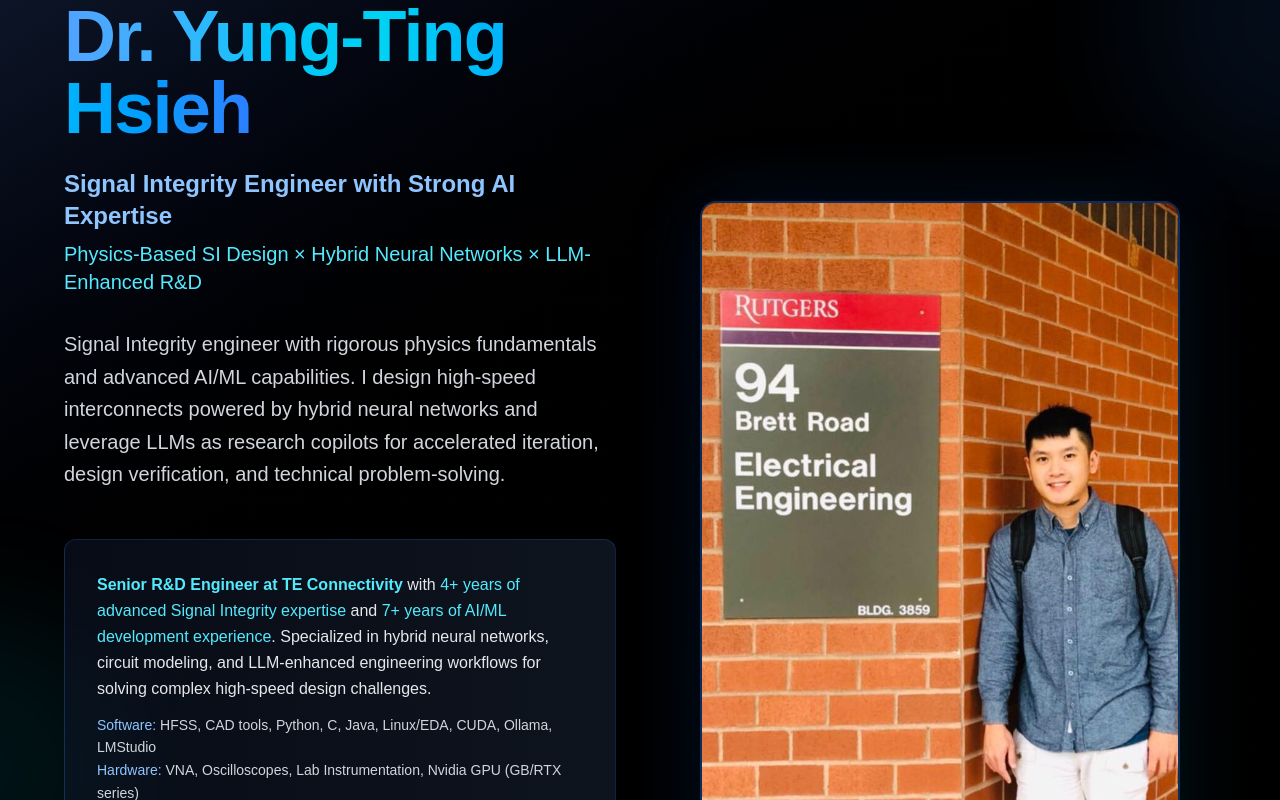
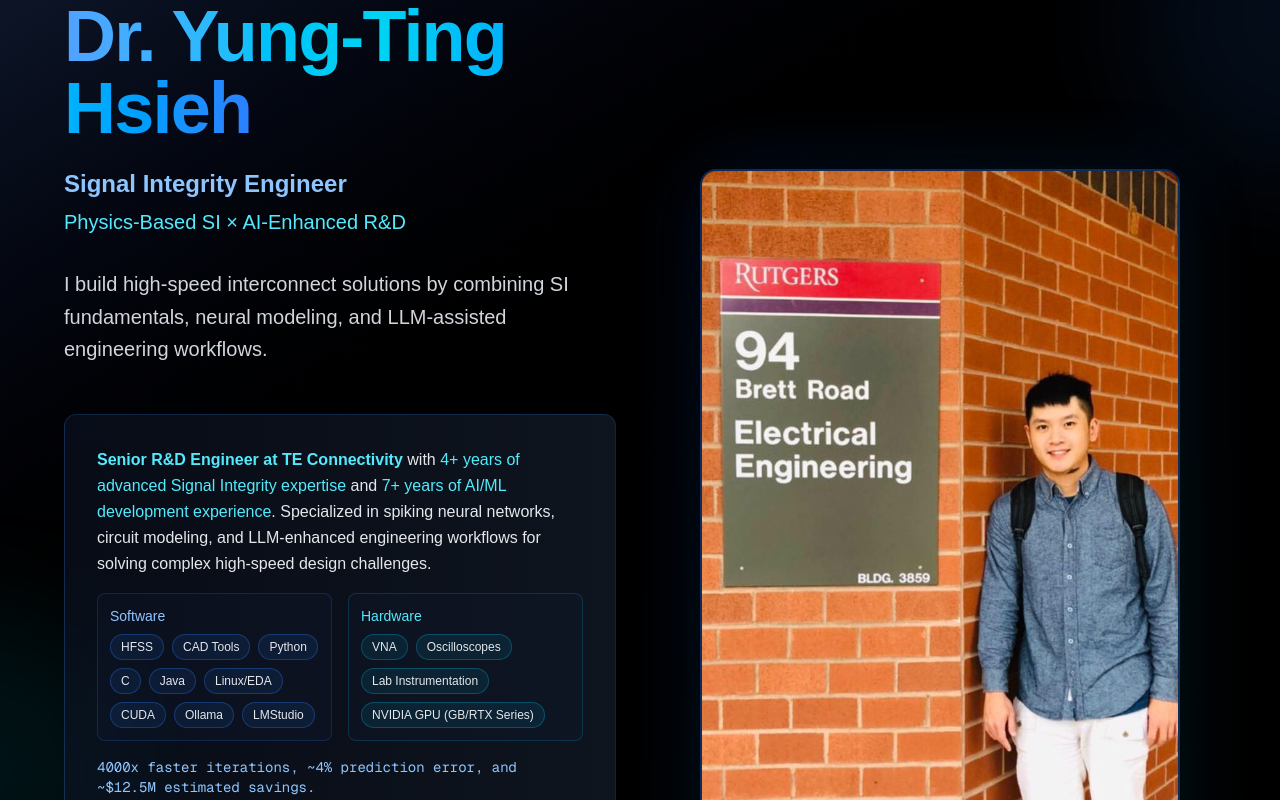
Before and after one commit to dryungtinghsieh-ui/ai-portfolio, a Next.js app: page / in a window 1280 px wide. Shown: the top 800 px of the page. Built offline with nearby package versions, Linux system fonts and the light colour scheme.

Commit message:
Refine hero copy and remove hybrid neural network wording

```diff
--- a/app/layout.tsx
+++ b/app/layout.tsx
@@ -19,11 +19,11 @@ export const metadata: Metadata = {
     template: '%s | Dr. Yung-Ting Hsieh',
   },
   description:
-    'AI-Assisted Signal Integrity Engineer and researcher focused on hybrid neural networks, S-parameter prediction, and engineering AI workflows.',
+    'AI-assisted Signal Integrity Engineer and researcher focused on spiking neural networks, S-parameter prediction, and engineering AI workflows.',
   openGraph: {
     title: 'Dr. Yung-Ting Hsieh | AI Research Portfolio',
     description:
-      'AI-Assisted Signal Integrity Engineer and researcher focused on hybrid neural networks, S-parameter prediction, and engineering AI workflows.',
+      'AI-assisted Signal Integrity Engineer and researcher focused on spiking neural networks, S-parameter prediction, and engineering AI workflows.',
     type: 'website',
     url: '/',
   },
@@ -31,7 +31,7 @@ export const metadata: Metadata = {
     card: 'summary_large_image',
     title: 'Dr. Yung-Ting Hsieh | AI Research Portfolio',
     description:
-      'AI-Assisted Signal Integrity Engineer and researcher focused on hybrid neural networks, S-parameter prediction, and engineering AI workflows.',
+      'AI-assisted Signal Integrity Engineer and researcher focused on spiking neural networks, S-parameter prediction, and engineering AI workflows.',
   },
 };
 
--- a/app/page.tsx
+++ b/app/page.tsx
@@ -13,7 +13,6 @@ const expertiseTags = [
   'CAD Design',
   'MEMS Simulation',
   // AI & ML
-  'Hybrid Neural Networks',
   'Spiking Neural Networks',
   'LLM for Engineering',
   'RAG for Technical Knowledge',
@@ -104,6 +103,25 @@ const ctaTertiaryClass =
 const ctaQuaternaryClass =
   'bg-gradient-to-br from-[#1E3A8A] to-[#1D4ED8] text-slate-100';
 
+const softwareStack = [
+  'HFSS',
+  'CAD Tools',
+  'Python',
+  'C',
+  'Java',
+  'Linux/EDA',
+  'CUDA',
+  'Ollama',
+  'LMStudio',
+];
+
+const hardwareStack = [
+  'VNA',
+  'Oscilloscopes',
+  'Lab Instrumentation',
+  'NVIDIA GPU (GB/RTX Series)',
+];
+
 export default function Home() {
   const [hoveredTag, setHoveredTag] = useState<number | null>(null);
   const reduceMotion = useReducedMotion();
@@ -185,10 +203,10 @@ export default function Home() {
 
                 <motion.div variants={itemVariants} className="mb-8">
                   <h2 className="mb-2 text-xl font-semibold text-blue-300 sm:text-2xl">
-                    Signal Integrity Engineer with Strong AI Expertise
+                    Signal Integrity Engineer
                   </h2>
                   <p className="text-lg font-medium text-cyan-300 sm:text-xl">
-                    Physics-Based SI Design × Hybrid Neural Networks × LLM-Enhanced R&D
+                    Physics-Based SI × AI-Enhanced R&D
                   </p>
                 </motion.div>
 
@@ -196,9 +214,8 @@ export default function Home() {
                   variants={itemVariants}
                   className="mb-12 text-lg leading-relaxed text-gray-300 sm:text-xl"
                 >
-                  Signal Integrity engineer with rigorous physics fundamentals and advanced AI/ML capabilities.
-                  I design high-speed interconnects powered by hybrid neural networks and leverage LLMs as research copilots
-                  for accelerated iteration, design verification, and technical problem-solving.
+                  I build high-speed interconnect solutions by combining SI fundamentals, neural modeling, and
+                  LLM-assisted engineering workflows.
                 </motion.p>
 
                 <motion.div
@@ -208,13 +225,36 @@ export default function Home() {
                   <p className="text-sm leading-relaxed text-gray-200 sm:text-base">
                     <span className="font-semibold text-cyan-300">Senior R&D Engineer at TE Connectivity</span>{' '}
                     with <span className="text-cyan-300">4+ years of advanced Signal Integrity expertise</span> and{' '}
-                    <span className="text-cyan-300">7+ years of AI/ML development experience</span>. Specialized in hybrid neural networks, circuit modeling, and LLM-enhanced engineering workflows for solving complex high-speed design challenges.
+                    <span className="text-cyan-300">7+ years of AI/ML development experience</span>. Specialized in spiking neural networks, circuit modeling, and LLM-enhanced engineering workflows for solving complex high-speed design challenges.
                   </p>
-                  <p className="mt-3 text-xs leading-relaxed text-gray-300 sm:text-sm">
-                    <span className="text-blue-300">Software:</span> HFSS, CAD tools, Python, C, Java, Linux/EDA, CUDA, Ollama, LMStudio
-                    <br />
-                    <span className="text-blue-300">Hardware:</span> VNA, Oscilloscopes, Lab Instrumentation, Nvidia GPU (GB/RTX series)
-                  </p>
+                  <div className="mt-4 grid gap-4 text-xs sm:grid-cols-2 sm:text-sm">
+                    <div className="rounded-lg border border-blue-500/20 bg-slate-900/40 p-3">
+                      <p className="mb-2 text-blue-300">Software</p>
+                      <div className="flex flex-wrap gap-2">
+                        {softwareStack.map((tool) => (
+                          <span
+                            key={tool}
+                            className="rounded-full border border-blue-500/30 bg-blue-500/10 px-2.5 py-1 text-[11px] text-gray-200 sm:text-xs"
+                          >
+                            {tool}
+                          </span>
+                        ))}
+                      </div>
+                    </div>
+                    <div className="rounded-lg border border-cyan-500/20 bg-slate-900/40 p-3">
+                      <p className="mb-2 text-cyan-300">Hardware</p>
+                      <div className="flex flex-wrap gap-2">
+                        {hardwareStack.map((tool) => (
+                          <span
+                            key={tool}
+                            className="rounded-full border border-cyan-500/30 bg-cyan-500/10 px-2.5 py-1 text-[11px] text-gray-200 sm:text-xs"
+                          >
+                            {tool}
+                          </span>
+                        ))}
+                      </div>
+                    </div>
+                  </div>
                   <p className="mt-4 text-xs font-mono text-blue-300 sm:text-sm">
                     4000x faster iterations, ~4% prediction error, and ~$12.5M estimated savings.
                   </p>
@@ -356,7 +396,7 @@ export default function Home() {
               Let&apos;s Collaborate on <span className="text-blue-400">Advanced SI & AI Engineering</span>
             </h3>
             <p className="mx-auto mb-8 max-w-2xl text-gray-400">
-              Looking to solve high-speed design challenges with physics-based SI engineering, hybrid neural networks,
+              Looking to solve high-speed design challenges with physics-based SI engineering, neuromorphic AI,
               and AI-accelerated R&D workflows? Let's talk.
             </p>
             <motion.a
--- a/app/research/page.tsx
+++ b/app/research/page.tsx
@@ -4,11 +4,11 @@ import { ResearchPageClient } from './research-page-client';
 export const metadata: Metadata = {
   title: 'Research Projects',
   description:
-    'Research portfolio in AI-assisted signal integrity, hybrid neural networks, neuromorphic systems, and low-power sensing.',
+    'Research portfolio in AI-assisted signal integrity, spiking neural networks, neuromorphic systems, and low-power sensing.',
   openGraph: {
     title: 'Research Projects | Dr. Yung-Ting Hsieh',
     description:
-      'Research portfolio in AI-assisted signal integrity, hybrid neural networks, neuromorphic systems, and low-power sensing.',
+      'Research portfolio in AI-assisted signal integrity, spiking neural networks, neuromorphic systems, and low-power sensing.',
     url: '/research',
     type: 'website',
   },
@@ -16,7 +16,7 @@ export const metadata: Metadata = {
     card: 'summary_large_image',
     title: 'Research Projects | Dr. Yung-Ting Hsieh',
     description:
-      'Research portfolio in AI-assisted signal integrity, hybrid neural networks, neuromorphic systems, and low-power sensing.',
+      'Research portfolio in AI-assisted signal integrity, spiking neural networks, neuromorphic systems, and low-power sensing.',
   },
 };
 
--- a/app/research/research-page-client.tsx
+++ b/app/research/research-page-client.tsx
@@ -166,7 +166,7 @@ export function ResearchPageClient() {
               variants={itemVariants}
               className="mx-auto mb-2 max-w-3xl text-lg text-gray-300 sm:text-xl"
             >
-              Pioneering work in AI-assisted signal integrity, hybrid neural networks, and
+              Pioneering work in AI-assisted signal integrity, spiking neural networks, and
               neuromorphic computing.
             </motion.p>
 
```
